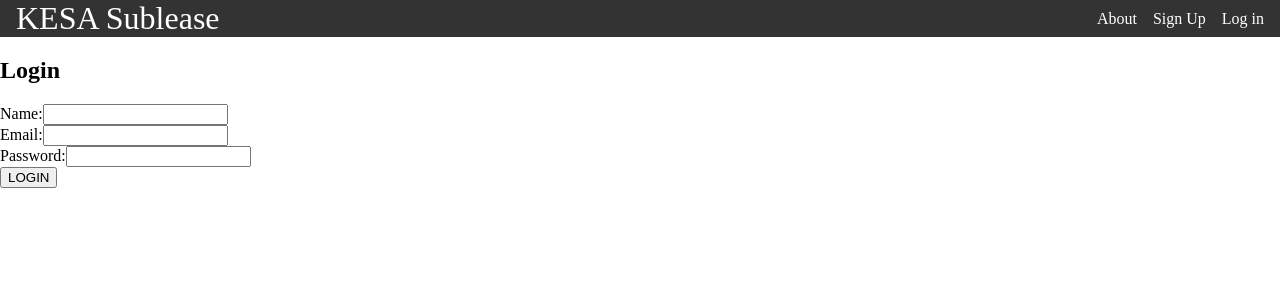
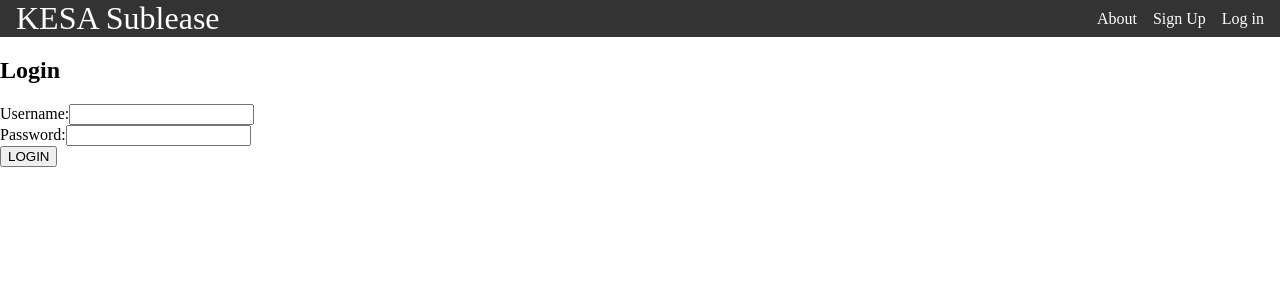
Before and after one commit to Jaewoo-shim-UTCS/kesa_sublease, a React (Create React App) app: page /login in a window 1280 px wide. Shown: the top 300 px of the page. Built offline with nearby package versions, Linux system fonts and the light colour scheme.

Commit message:
login connected

```diff
--- a/src/App.js
+++ b/src/App.js
@@ -1,13 +1,22 @@
-import { useState } from "react"
 import { Route, Routes } from "react-router-dom"
 import Navbar from "./Navbar"
 import About from "./pages/About"
 import Home from "./pages/Home"
 import LoginForm from "./pages/LoginForm"
-import LoginPage from "./pages/LoginPage"
 import Signup from "./pages/signupForm"
+import { setAuthToken } from "./pages/setAuthToken"
+
+// how to run backend:
+// command: source env/bin/activate
+// python3 manage.py runserver
 
 function App() {
+    //check jwt token
+    const token = localStorage.getItem("token");
+    if(token) {
+        setAuthToken(token);
+    }
+
     return (
         <>
             <Navbar />
@@ -16,7 +25,7 @@ function App() {
                     <Route path="/" element={<Home />} />
                     <Route path="/about" element={<About />} />
                     <Route path="/signup" element={<Signup />} />
-                    <Route path="/login" element={<LoginPage />} />
+                    <Route path="/login" element={<LoginForm />} />
                 </Routes>
             </div>
         </>
--- a/src/index.js
+++ b/src/index.js
@@ -1,7 +1,6 @@
 import React from 'react';
 import ReactDOM from 'react-dom/client';
 import './index.css';
-import LoginPage from './pages/LoginPage';
 import reportWebVitals from './reportWebVitals';
 import { BrowserRouter } from "react-router-dom"
 import App from './App'
--- a/src/pages/LoginForm.js
+++ b/src/pages/LoginForm.js
@@ -1,13 +1,27 @@
+import axios from 'axios';
 import React from 'react';
 import { useState } from 'react';
+import { setAuthToken } from './setAuthToken';
 
 function LoginForm({Login, error}) {
-    const [detail, setDetails] = useState({name: "", email: "", password: ""});
+    const [detail, setDetails] = useState({username: "", password: ""});
 
     const submitHandler = (event) => {
         // prevent refreshing
+        axios.post("http://localhost:8000/auth/login/", detail).then(response => {
+            console.log(response);
+            //get token from response
+            const token = response.data.access;
+
+            //set JWT token to local
+            localStorage.setItem("token",token);
+
+            //set token to axios common header
+            setAuthToken(token);
+        })
+
         event.preventDefault();
-        Login(detail);
+        // Login(detail);
     }
   return (
     <form onSubmit={submitHandler}>
@@ -15,12 +29,8 @@ function LoginForm({Login, error}) {
             <h2>Login</h2>
             {(error !== "" ? <div className="error">{error}</div> : "")}
             <div className="form-group">
-                <label htmlFor="name">Name:</label>
-                <input type="text" name="name" id="name" onChange={(event) => setDetails({...detail, name: event.target.value})} value={detail.name}/>
-            </div>
-            <div className="form-group">
-                <label htmlFor="email">Email:</label>
-                <input type="email" name="email" id="email" onChange={(event) => setDetails({...detail, email: event.target.value})} value={detail.email}/>
+                <label htmlFor="name">Username:</label>
+                <input type="text" name="username" id="name" onChange={(event) => setDetails({...detail, username: event.target.value})} value={detail.username}/>
             </div>
             <div className="form-group">
                 <label htmlFor="password">Password:</label>
--- a/src/pages/LoginPage.js
+++ /dev/null
@@ -1,49 +0,0 @@
-import { useState } from 'react';
-import LoginForm from './LoginForm';
-
-function LoginPage() {
-  const admin = {
-    email: "admin@admin.com",
-    password: "admin123"
-  }
-
-  const [user, setUser] = useState({name: "", email: ""});
-  const [error, setError] = useState("");
-
-  const Login = (detail) => {
-    console.log(detail);
-
-    if (detail.email === admin.email && detail.password === admin.password) {
-      console.log("Logged in");
-      setUser({
-        name: detail.name,
-        email: detail.email
-      });
-      setError("");
-    } else {
-      console.log("Details do not match!");
-      setError("Details do not match!");
-    }
-  }
-
-  const Logout = () => {
-    console.log("Log out");
-    setUser({name: "", email: ""});
-  }
-
-  return (
-    <div className="LoginPage">
-      {(user.email !== "") ? (
-        <div className="welcome">
-          <h2>Welcome, <span>{user.name}</span></h2>
-          <button onClick={Logout}>Logout</button>
-        </div>
-      ) : (
-        // pass in login and error
-        <LoginForm Login={Login} error={error}/>
-      )}
-    </div>
-  );
-}
-
-export default LoginPage;
--- /dev/null
+++ b/src/pages/setAuthToken.js
@@ -0,0 +1,9 @@
+import axios from 'axios';
+
+export const setAuthToken = token => {
+    if(token){
+        axios.defaults.headers.common["Authorization"] = `Bearer ${token}`;
+    }
+    else
+        delete axios.defaults.headers.common["Authorization"];
+}
--- a/src/pages/signupForm.js
+++ b/src/pages/signupForm.js
@@ -1,5 +1,6 @@
 import { useState } from "react"
 import axios from "axios";
+import { Route, Navigate } from "react-router-dom";
 
 export default function Signup() {
     const [info, setInfo] = useState({username: "", password: "", password2: "", email: "", first_name: "", last_name: ""});
@@ -7,7 +8,11 @@ export default function Signup() {
         axios.post('http://localhost:8000/auth/register/', {username: info.username, password: info.password, password2: info.password2, email: info.email, first_name: info.first_name, last_name: info.last_name}).then(
             (response) => {console.log(response)});
         event.preventDefault();
+
+        //redirect user to loginpage
+        return <Route path="/login" element={ <Navigate replace to="/login"/> }/>
     }
+
     return (
         <form onSubmit={submitHandle}>
             <div className="form-inner">
@@ -35,7 +40,7 @@ export default function Signup() {
             </div>
             <div className="form-group">
                 <label htmlFor="last_name">Last name:</label>
-                <input type="text" name="Lasname" id="Lastname" onChange={(event) => setInfo({...info, last_name: event.target.value})} value={info.last_name}/>
+                <input type="text" name="Lastname" id="Lastname" onChange={(event) => setInfo({...info, last_name: event.target.value})} value={info.last_name}/>
             </div>
             <input type="submit" value="Sign Up"/>
             </div>
```
